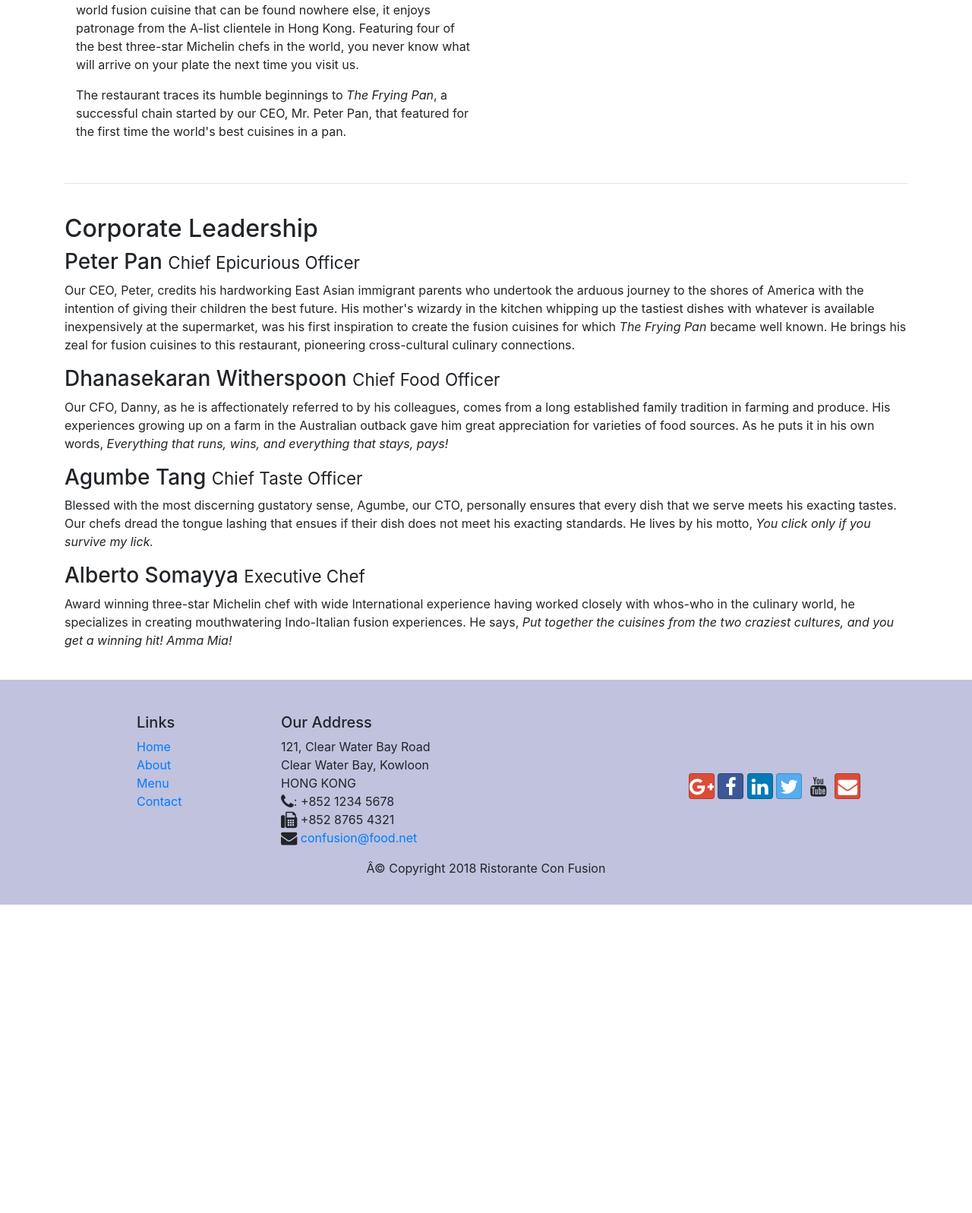
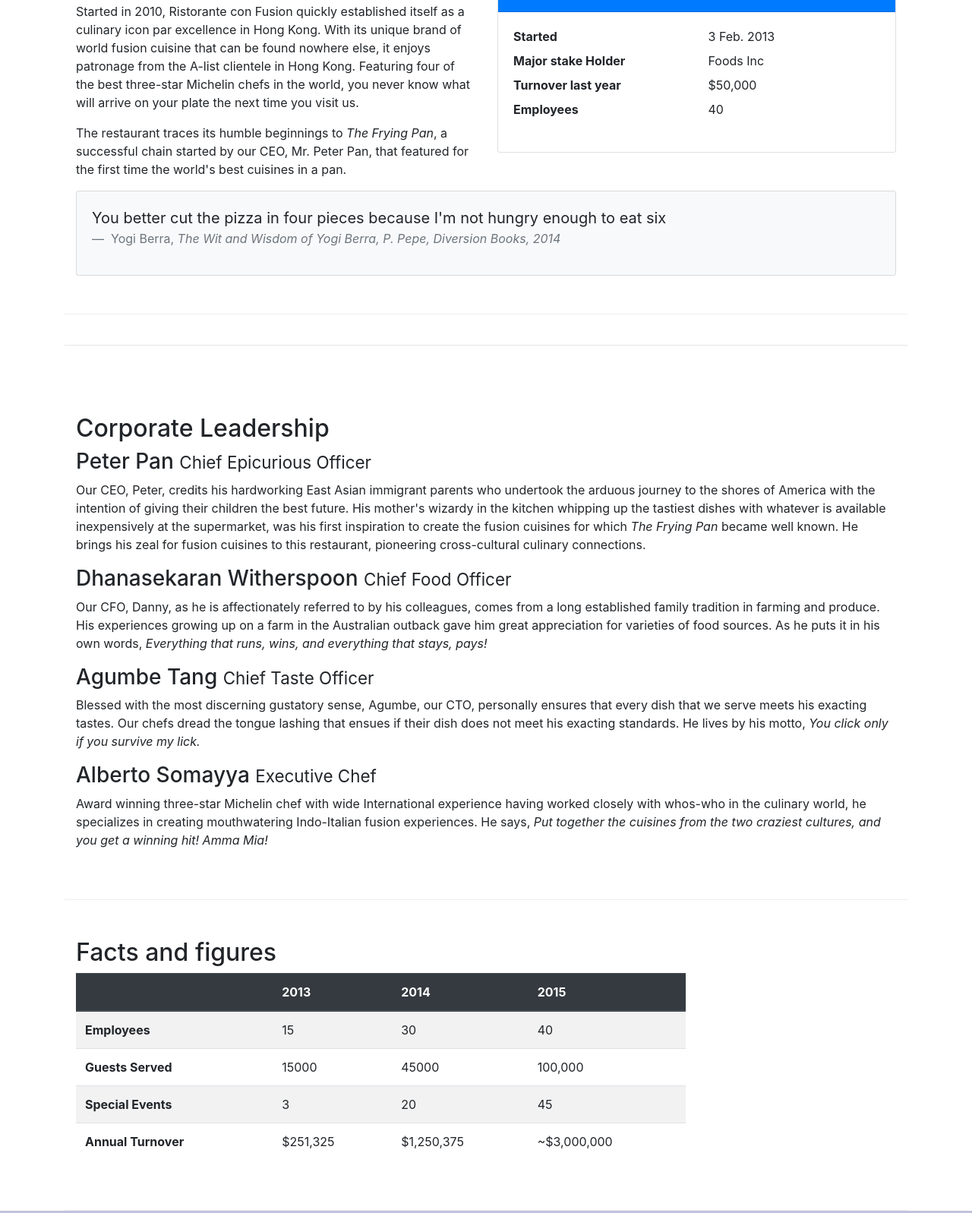
Before and after one commit to sharannyobasu/Frontend-UI-Framework-Bootstrap-4, a website: page Week 1/Bootstrap/aboutus.html in a window 1280 px wide. Shown: the part 558-2155 px from the top of the page at 76% size. Before the commit the page ends 1749 px from the top, so only its background shows below. Drawn offline with nearby package versions, Linux system fonts and the light colour scheme.

Commit message:
Tables and Cards

```diff
--- a/Week 1/Bootstrap/aboutus.html
+++ b/Week 1/Bootstrap/aboutus.html
@@ -97,7 +97,7 @@
         </div>
       </div>
 
-      <div>
+      <div class="row row-content">
         <div class="col-12 col-sm-6">
           <h2>Our History</h2>
           <p>
@@ -115,14 +115,49 @@
             cuisines in a pan.
           </p>
         </div>
-        <div></div>
+        <div class="col-sm">
+          <div class="card">
+            <h3 class="card-header bg-primary text-white">
+              Fascts at a Glance
+            </h3>
+            <div class="card-body">
+              <dl class="row">
+                <dt class="col-6">Started</dt>
+                <dd class="col-6">3 Feb. 2013</dd>
+                <dt class="col-6">Major stake Holder</dt>
+                <dd class="col-6">Foods Inc</dd>
+                <dt class="col-6">Turnover last year</dt>
+                <dd class="col-6">$50,000</dd>
+                <dt class="col-6">Employees</dt>
+                <dd class="col-6">40</dd>
+              </dl>
+            </div>
+          </div>
+        </div>
+        <div class="col-12">
+          <div class="card card-body bg-light">
+            <blockquote class="blockquote">
+              <p class="mb-0">
+                You better cut the pizza in four pieces because I'm not hungry
+                enough to eat six
+              </p>
+              <footer class="blockquote-footer">
+                Yogi Berra,
+                <cite title="Souce Title"
+                  >The Wit and Wisdom of Yogi Berra, P. Pepe, Diversion Books,
+                  2014</cite
+                >
+              </footer>
+            </blockquote>
+          </div>
+        </div>
       </div>
       <br />
       <hr />
       <br />
 
-      <div>
-        <div>
+      <div class="row row-content">
+        <div class="col-12">
           <h2>Corporate Leadership</h2>
           <h3>Peter Pan <small>Chief Epicurious Officer</small></h3>
           <p class="d-none d-sm-block">
@@ -168,8 +203,52 @@
           </p>
         </div>
       </div>
+      <div class="row row-content">
+        <div class="col-12 col-sm-9">
+          <h2>Facts and figures</h2>
+          <div class="table-responsive">
+            <table class="table table-striped">
+              <thead class="thead-dark">
+                <tr>
+                  <th>&nbsp;</th>
+                  <th>2013</th>
+                  <th>2014</th>
+                  <th>2015</th>
+                </tr>
+              </thead>
+              <tbody>
+                <tr>
+                  <th>Employees</th>
+                  <td>15</td>
+                  <td>30</td>
+                  <td>40</td>
+                </tr>
+                <tr>
+                  <th>Guests Served</th>
+                  <td>15000</td>
+                  <td>45000</td>
+                  <td>100,000</td>
+                </tr>
+                <tr>
+                  <th>Special Events</th>
+                  <td>3</td>
+                  <td>20</td>
+                  <td>45</td>
+                </tr>
+                <tr>
+                  <th>Annual Turnover</th>
+                  <td>$251,325</td>
+                  <td>$1,250,375</td>
+                  <td>~$3,000,000</td>
+                </tr>
+              </tbody>
+            </table>
+          </div>
+        </div>
+        <div class="col-12 col-sm-3"></div>
+      </div>
     </div>
-    <br />
+
     <footer class="footer" style="background-color: #c0c2de;">
       <br />
       <div class="container">
```
